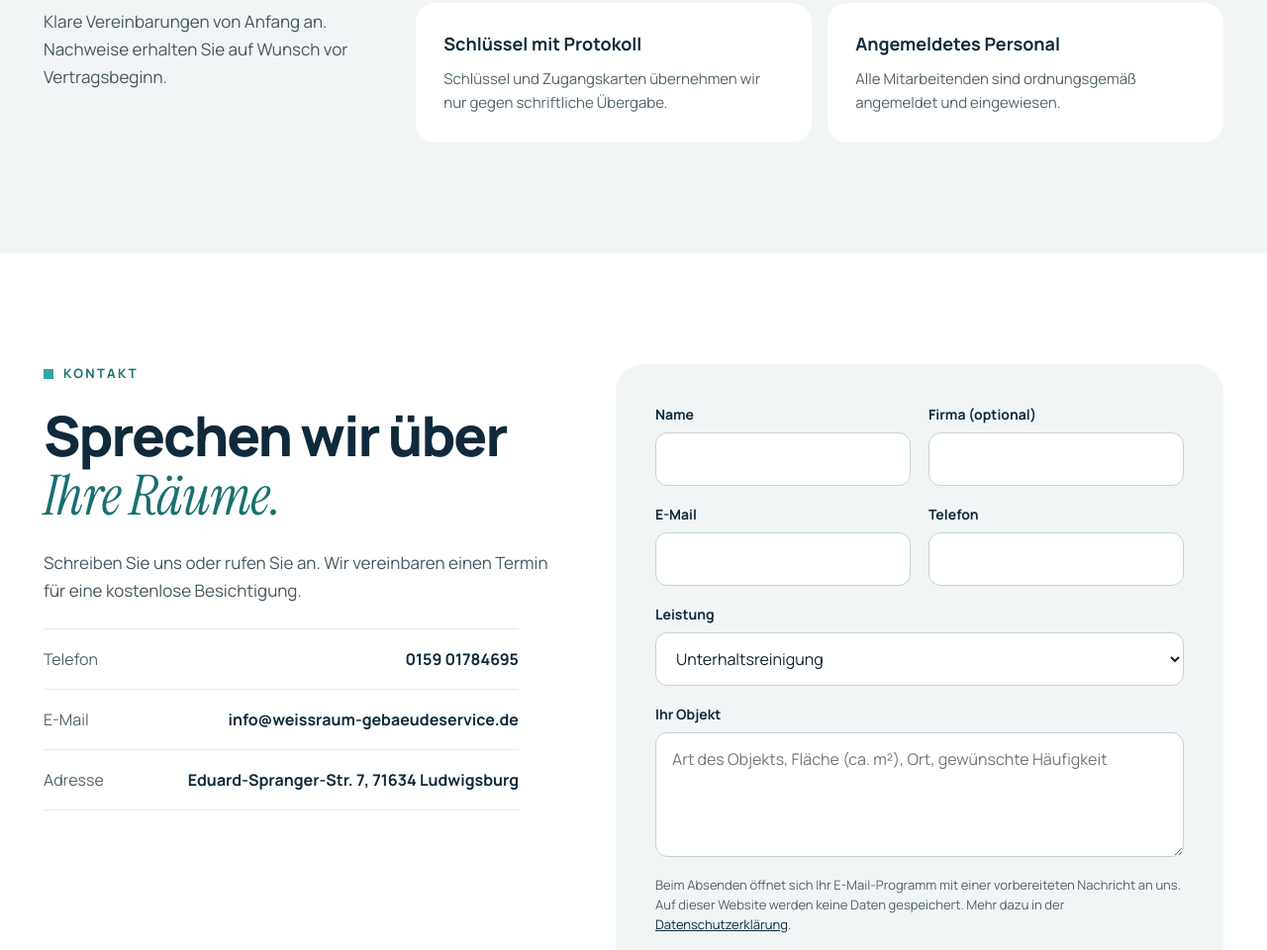
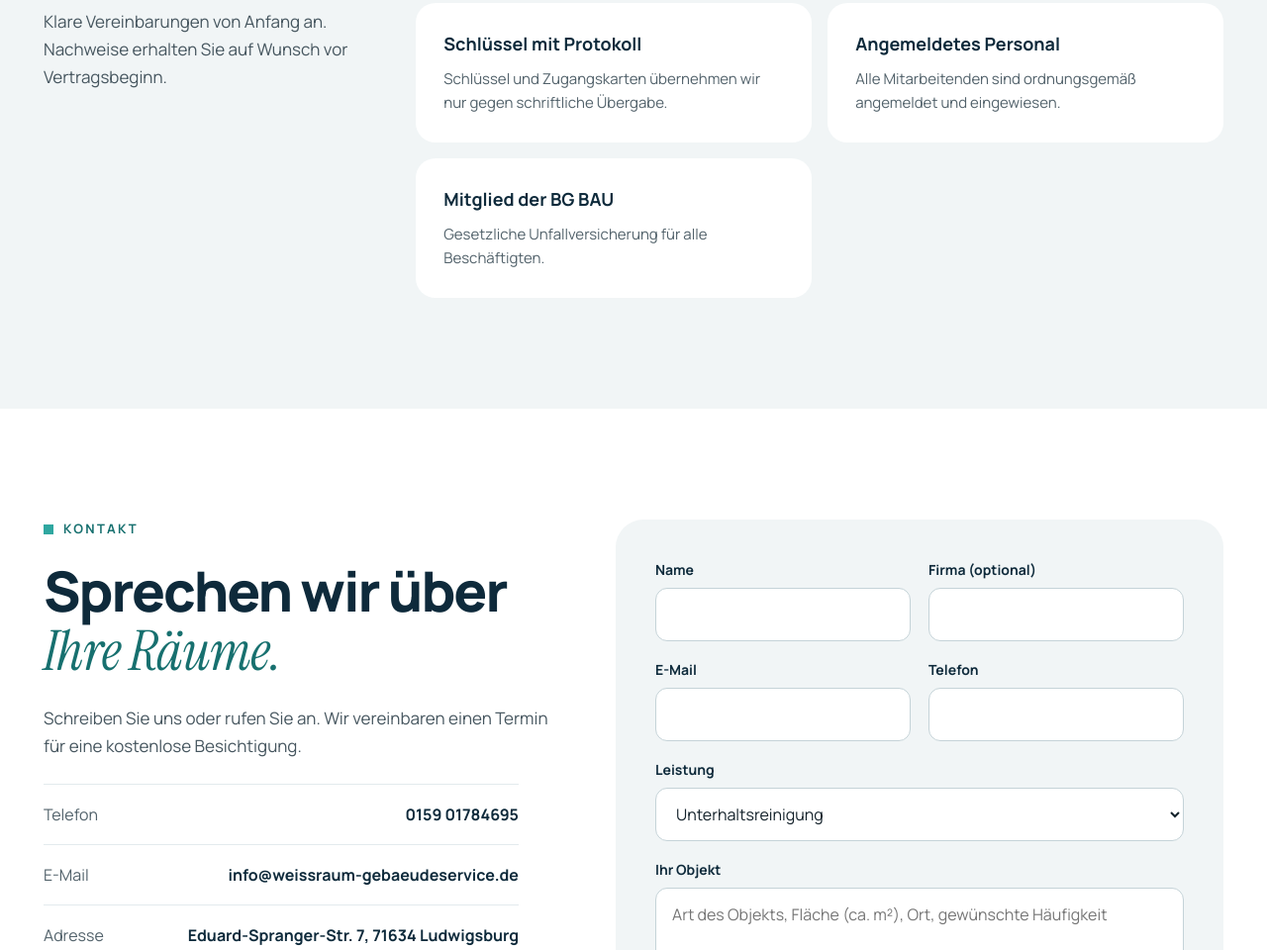
Before and after one commit to LoqmanSamani/weissraum-website, a plain HTML site: page index.html in a window 1280 px wide. Shown: the part 4054-5014 px from the top of the page at 99% size. Drawn offline with Linux system fonts and the light colour scheme.

Commit message:
Website: show BG BAU membership card
Co-Authored-By: Claude Opus 5.5 <noreply@anthropic.com>

```diff
--- a/index.html
+++ b/index.html
@@ -183,10 +183,10 @@
         <div class="card"><h3>Reinigungsplan pro Objekt</h3><p>Was wann gereinigt wird, ist festgelegt und für Sie jederzeit nachvollziehbar.</p></div>
         <div class="card"><h3>Schlüssel mit Protokoll</h3><p>Schlüssel und Zugangskarten übernehmen wir nur gegen schriftliche Übergabe.</p></div>
         <div class="card"><h3>Angemeldetes Personal</h3><p>Alle Mitarbeitenden sind ordnungsgemäß angemeldet und eingewiesen.</p></div>
+        <div class="card"><h3>Mitglied der BG BAU</h3><p>Gesetzliche Unfallversicherung für alle Beschäftigten.</p></div>
         <!-- TODO einblenden, sobald vorhanden:
         <div class="card"><h3>Eingetragener Handwerksbetrieb</h3><p>Gebäudereiniger-Handwerk, Handwerkskammer Region Stuttgart.</p></div>
         <div class="card"><h3>Betriebshaftpflicht</h3><p>Inklusive Schlüsselverlust und Schäden an gereinigten Flächen.</p></div>
-        <div class="card"><h3>Mitglied der BG BAU</h3><p>Gesetzliche Unfallversicherung für alle Beschäftigten.</p></div>
         -->
       </div>
     </div>
```
Also changed, not shown: 1 other file.
